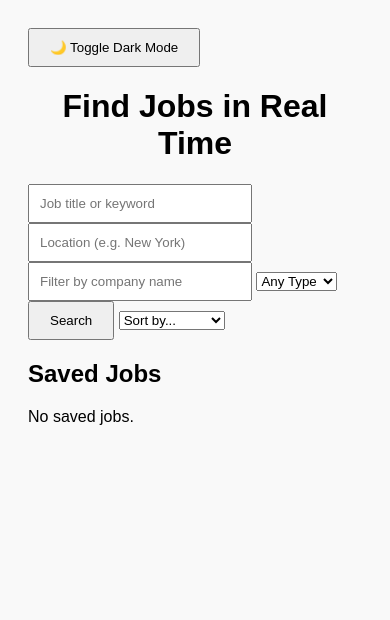
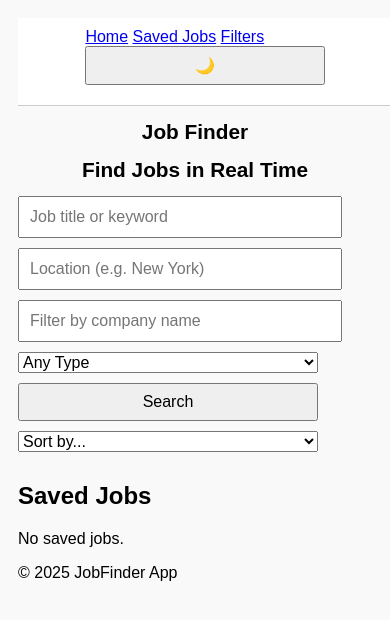
Before and after one commit to AlRivers00/job-finder-netlify, a website: page index.html in a window 390 px wide. Drawn offline with Linux system fonts and the light colour scheme.

Commit message:
Update styles and JS for dark mode and mobile responsiveness

```diff
--- a/Job.js
+++ b/Job.js
@@ -3,8 +3,6 @@ let lastQuery = "";
 let lastLocation = "";
 let lastType = "";
 let fetchedJobs = [];
-
-
 
 function debounce(func, delay = 500) {
   let timeout;
@@ -13,7 +11,6 @@ function debounce(func, delay = 500) {
     timeout = setTimeout(() => func(...args), delay);
   };
 }
-
 
 async function searchJobs(resetPage = true) {
   const keyword = document.getElementById("keyword").value.trim();
@@ -40,8 +37,7 @@ async function searchJobs(resetPage = true) {
   resultsDiv.innerHTML += `<div class="spinner"></div>`;
 
   const query = `${keyword} in ${location}`;
-  const url = `/api/key?query=${encodeURIComponent(query)}`;
-
+  const url = `https://unique-youtiao-b8e1fc.netlify.app/.netlify/functions/key?query=${encodeURIComponent(query)}`;
 
   try {
     const response = await fetch(url);
@@ -61,9 +57,6 @@ try {
     resultsDiv.innerHTML += "<p>Error fetching jobs.</p>";
     console.error(err);
   }
-
-
-
 }
 
 function renderJobs() {
@@ -86,7 +79,6 @@ function renderJobs() {
     );
   }
 
-
   if (sortOption === "title") {
     jobsToRender.sort((a, b) => a.job_title.localeCompare(b.job_title));
   } else if (sortOption === "type") {
@@ -94,7 +86,6 @@ function renderJobs() {
       (a.job_employment_type || "").localeCompare(b.job_employment_type || "")
     );
   }
-
 
   resultsDiv.innerHTML = "";
   if (jobsToRender.length === 0) {
@@ -129,7 +120,6 @@ function sortJobResults() {
 
 function saveJob(job) {
   let saved = JSON.parse(localStorage.getItem("savedJobs") || "[]");
-
   const isDuplicate = saved.some(savedJob => savedJob.job_id === job.job_id);
   if (isDuplicate) {
     alert("This job is already saved.");
@@ -212,7 +202,6 @@ function showSearchHistory() {
 window.onload = () => {
   showSavedJobs();
   showSearchHistory();
-
   document.getElementById("companyFilter").addEventListener("input", renderJobs);
 
 
@@ -228,6 +217,9 @@ window.onload = () => {
       document.body.classList.toggle("dark-mode");
       const isDark = document.body.classList.contains("dark-mode");
       localStorage.setItem("darkMode", isDark ? "enabled" : "disabled");
+
+
+      toggleBtn.textContent = isDark ? "☀️" : "🌙";
     };
   }
 };
--- a/index.html
+++ b/index.html
@@ -5,13 +5,27 @@
   <title>Job Finder</title>
   <link rel="stylesheet" href="job.css">
 </head>
+
 <body>
-  <button id="themeToggle">🌙 Toggle Dark Mode</button>
+  <nav role="navigation" class="main-nav" aria-label="Main navigation">
+    <div class="nav-container">
+      <a href="#">Home</a>
+      <a href="#savedJobs">Saved Jobs</a>
+      <a href="#">Filters</a>
+      <button id="themeToggle" aria-label="Toggle Dark Mode">🌙</button>
+    </div>
+  </nav>
+
+  <header>
+    <h1>Job Finder</h1>
+  </header>
+
+  <main>
     <h1>Find Jobs in Real Time</h1>
 
     <div id="searchHistory" class="history-container"></div>
 
-  <div class="search-container">
+    <form class="search-container" onsubmit="searchJobs(true); return false;">
       <input type="text" id="keyword" placeholder="Job title or keyword" />
       <input type="text" id="location" placeholder="Location (e.g. New York)" />
       <input type="text" id="companyFilter" placeholder="Filter by company name" />
@@ -21,20 +35,24 @@
         <option value="parttime">Part-time</option>
         <option value="internship">Internship</option>
       </select>
-    <button onclick="searchJobs(true)">Search</button>
+      <button type="submit">Search</button>
       <select id="sortOption" onchange="sortJobResults()">
         <option value="">Sort by...</option>
         <option value="title">Job Title (A-Z)</option>
         <option value="type">Job Type</option>
       </select>
-  </div>
+    </form>
 
     <div id="results"></div>
     <button id="loadMore" onclick="searchJobs(false)" style="display:none;">Load More</button>
 
     <h2>Saved Jobs</h2>
     <div id="savedJobs"></div>
+  </main>
 
+  <footer role="contentinfo" class="main-footer">
+    <p>&copy; 2025 JobFinder App</p>
+  </footer>
 
   <script src="Job.js"></script>
 </body>
--- a/job.css
+++ b/job.css
@@ -2,18 +2,24 @@ body {
   font-family: Arial, sans-serif;
   padding: 20px;
   background: #f9f9f9;
+}
+.main-nav {
+  display: flex;
+  justify-content: space-around;
+  padding: 10px;
+  background: #fff;
+  border-bottom: 1px solid #ccc;
+}
+
+nav{
+  width: 100%;
 }
 
 h1 {
   text-align: center;
 }
 
-.search-form {
-  display: flex;
-  justify-content: center;
-  gap: 10px;
-  margin-bottom: 20px;
-}
+
 
 input {
   padding: 10px;
@@ -23,6 +29,15 @@ input {
 button {
   padding: 10px 20px;
   cursor: pointer;
+}
+
+button.save-btn {
+  margin-top: 10px;
+  background-color: #4CAF50;
+  color: white;
+  border: none;
+  padding: 6px 12px;
+  font-size: 14px;
 }
 
 .job-card {
@@ -43,19 +58,11 @@ button {
   margin-top: 10px;
   color: blue;
 }
-button.save-btn {
-  margin-top: 10px;
-  background-color: #4CAF50;
-  color: white;
-  border: none;
-  padding: 6px 12px;
-  font-size: 14px;
-}
 
-#results, #savedJobs {
+#results,
+#savedJobs {
   margin-top: 20px;
 }
-
 
 .spinner {
   width: 40px;
@@ -70,6 +77,8 @@ button.save-btn {
 @keyframes spin {
   to { transform: rotate(360deg); }
 }
+
+
 body.dark-mode {
   background-color: #121212;
   color: #f1f1f1;
@@ -99,3 +108,83 @@ body.dark-mode input {
   color: white;
   border: 1px solid #555;
 }
+
+
+@media (max-width: 768px) {
+  .search-form,
+  .search-container {
+    flex-direction: column;
+    align-items: center;
+  }
+
+  input,
+  select,
+  button {
+    width: 100%;
+    max-width: 300px;
+    margin-bottom: 10px;
+  }
+
+  .job-card {
+    width: 95%;
+  }
+
+  h1 {
+    font-size: 1.5rem;
+  }
+
+  .save-btn {
+    width: 100%;
+  }
+
+  nav {
+    position: sticky;
+    top: 0;
+    background: #fff;
+    padding: 10px;
+    z-index: 999;
+    display: flex;
+    justify-content: space-around;
+    border-bottom: 1px solid #ccc;
+  }
+
+  body.dark-mode nav {
+    background: #1e1e1e;
+    border-bottom: 1px solid #444;
+  }
+}
+
+
+@media (max-width: 480px) {
+  body {
+    padding: 10px;
+  }
+
+  h1 {
+    font-size: 1.3rem;
+  }
+
+  .job-card {
+    padding: 10px;
+    font-size: 0.9rem;
+  }
+
+  input,
+  select,
+  button {
+    font-size: 1rem;
+  }
+
+  button {
+    padding: 8px 16px;
+  }
+
+  .save-btn {
+    font-size: 13px;
+  }
+
+  .spinner {
+    width: 30px;
+    height: 30px;
+  }
+}
```
Lines whose indentation alone changed are shown as unchanged.
